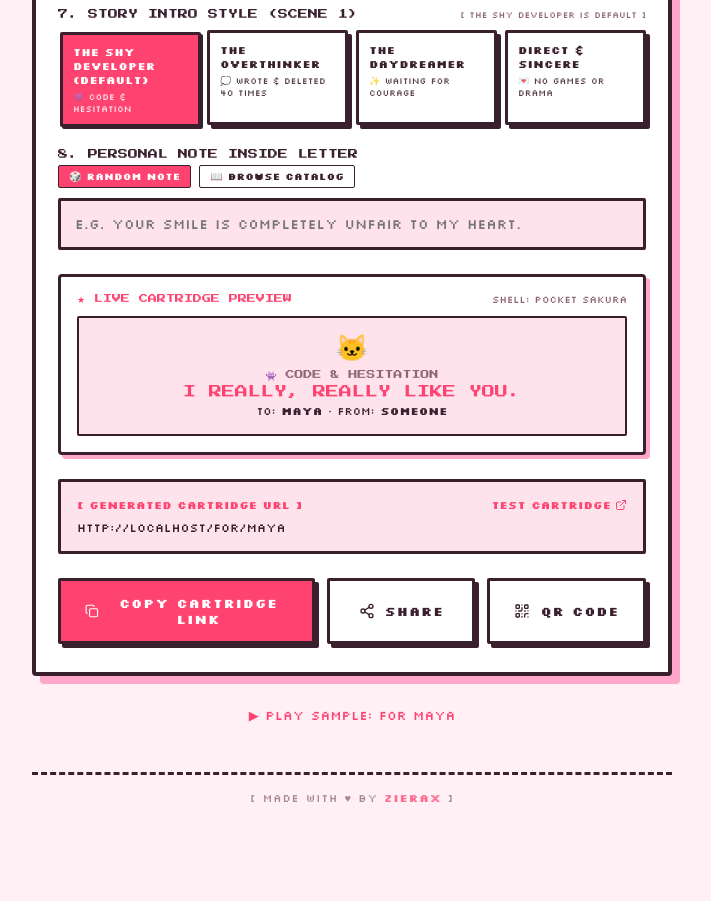
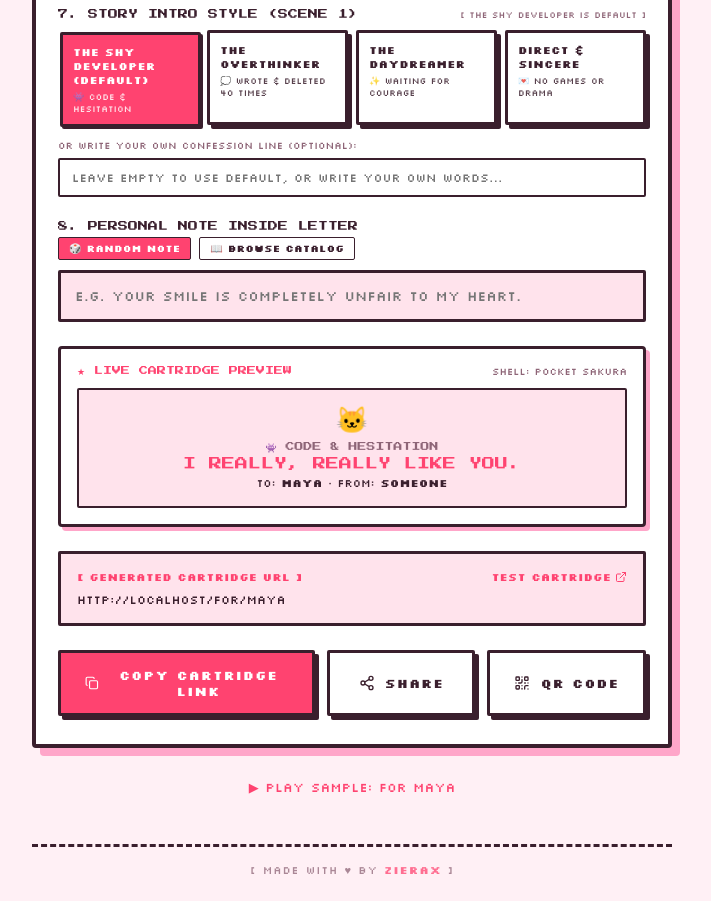
Before and after one commit to Zierax/I-Like-U, a React (Vite) app: page / in a window 1280 px wide. Shown: the part 940-1841 px from the top of the page, without its empty margins (288-999 px from the left). Before the commit the page ends 1769 px from the top, so only its background shows below. Built offline with nearby package versions, Linux system fonts and the light colour scheme.

Commit message:
fix(experience): resolve ScreenKeepsake crash and add custom confession override

```diff
--- a/src/pages/Experience.jsx
+++ b/src/pages/Experience.jsx
@@ -24,6 +24,7 @@ function useDecodedParams() {
   const display = sanitizeName(raw)
   const from = (search.get('from') || '').trim().slice(0, 32).replace(/[<>]/g, '')
   const customNote = (search.get('note') || '').trim().slice(0, 120).replace(/[<>]/g, '')
+  const customIntro = (search.get('intro_text') || '').trim().slice(0, 240).replace(/[<>]/g, '')
   const themeKey = search.get('theme') || 'blush'
   const modeKey = search.get('mode') || 'romantic'
   const stickerKey = search.get('sticker') || 'fragile'
@@ -34,11 +35,11 @@ function useDecodedParams() {
   const mode = getMode(modeKey)
   const intro = getDialogueIntro(introKey)
 
-  return { display, from, customNote, theme, mode, stickerKey, avatarKey, intro }
+  return { display, from, customNote, customIntro, theme, mode, stickerKey, avatarKey, intro }
 }
 
 export default function Experience() {
-  const { display, from, customNote, theme, mode, stickerKey, avatarKey, intro } = useDecodedParams()
+  const { display, from, customNote, customIntro, theme, mode, stickerKey, avatarKey, intro } = useDecodedParams()
   const [scene, setScene] = useState(0)
   const [soundEnabled, setSoundEnabled] = useState(true)
   const [bgmEnabled, setBgmEnabled] = useState(false)
@@ -186,6 +187,7 @@ export default function Experience() {
               theme={theme}
               mode={mode}
               intro={intro}
+              customIntro={customIntro}
               soundEnabled={soundEnabled}
               onNext={nextScene}
             />
@@ -395,11 +397,11 @@ function ScreenBoot({ display, from, theme, avatar = 'cat', soundEnabled, onPres
    SCREEN 1: SINCERE HONEST TALK
    (Using custom dialogue story & backspace hesitation effect)
 ========================================================= */
-function ScreenHonestTalk({ display, from, theme, mode, intro, soundEnabled, onNext }) {
+function ScreenHonestTalk({ display, from, theme, mode, intro, customIntro, soundEnabled, onNext }) {
   const tentativeText = intro?.tentativeText || mode.tentativeText
-  const honestTruth = intro?.honestTruth
+  const honestTruth = customIntro || (intro?.honestTruth
     ? intro.honestTruth(display, from)
-    : mode.honestTruth(display, from)
+    : mode.honestTruth(display, from))
 
   const [text, setText] = useState('')
   const [phase, setPhase] = useState('typing_tentative')
@@ -830,7 +832,7 @@ function ScreenLetterReveal({ display, customNote, theme, mode, onNext }) {
 /* =========================================================
    SCREEN 4: QUEST COMPLETE / FINAL KEEPSAKE
 ========================================================= */
-function ScreenKeepsake({ display, from, theme, avatar = 'cat', onRestart }) {
+function ScreenKeepsake({ display, from, theme, mode, avatar = 'kitty', onRestart }) {
   return (
     <motion.div
       initial={{ opacity: 0 }}
--- a/src/pages/Generator.jsx
+++ b/src/pages/Generator.jsx
@@ -18,6 +18,7 @@ export default function Generator() {
   const [selectedSticker, setSelectedSticker] = useState('fragile')
   const [selectedAvatar, setSelectedAvatar] = useState('kitty')
   const [selectedIntro, setSelectedIntro] = useState('dev')
+  const [customIntroText, setCustomIntroText] = useState('')
   const [copied, setCopied] = useState(false)
   const [showQR, setShowQR] = useState(false)
   const [showDirectory, setShowDirectory] = useState(false)
@@ -33,9 +34,10 @@ export default function Generator() {
       sticker: selectedSticker,
       avatar: selectedAvatar,
       intro: selectedIntro,
+      introText: customIntroText,
       note: customNote,
     })
-  }, [theirName, yourName, selectedTheme, selectedMode, selectedSticker, selectedAvatar, selectedIntro, customNote])
+  }, [theirName, yourName, selectedTheme, selectedMode, selectedSticker, selectedAvatar, selectedIntro, customIntroText, customNote])
 
   const origin = typeof window !== 'undefined' ? window.location.origin : ''
   const fullUrl = origin ? `${origin}${previewPath}` : previewPath
@@ -422,6 +424,30 @@ export default function Generator() {
                     )
                   })}
                 </div>
+
+                {/* Optional Custom Confession Override */}
+                <label style={{ display: 'grid', gap: 6, marginTop: 4 }}>
+                  <span className="font-silkscreen" style={{ fontSize: '10px', color: t.muted }}>
+                    OR WRITE YOUR OWN CONFESSION LINE (OPTIONAL):
+                  </span>
+                  <input
+                    value={customIntroText}
+                    onChange={(e) => setCustomIntroText(e.target.value)}
+                    placeholder="Leave empty to use default, or write your own words..."
+                    maxLength={180}
+                    className="font-silkscreen"
+                    style={{
+                      width: '100%',
+                      padding: '10px 12px',
+                      border: `2px solid ${t.border}`,
+                      background: '#FFFFFF',
+                      color: t.ink,
+                      fontSize: '12px',
+                      outline: 'none',
+                      borderRadius: 2,
+                    }}
+                  />
+                </label>
               </div>
 
               {/* Field 8: Secret Note with Randomizer & Catalog */}
```
Also changed, not shown: src/lib/theme.js.
